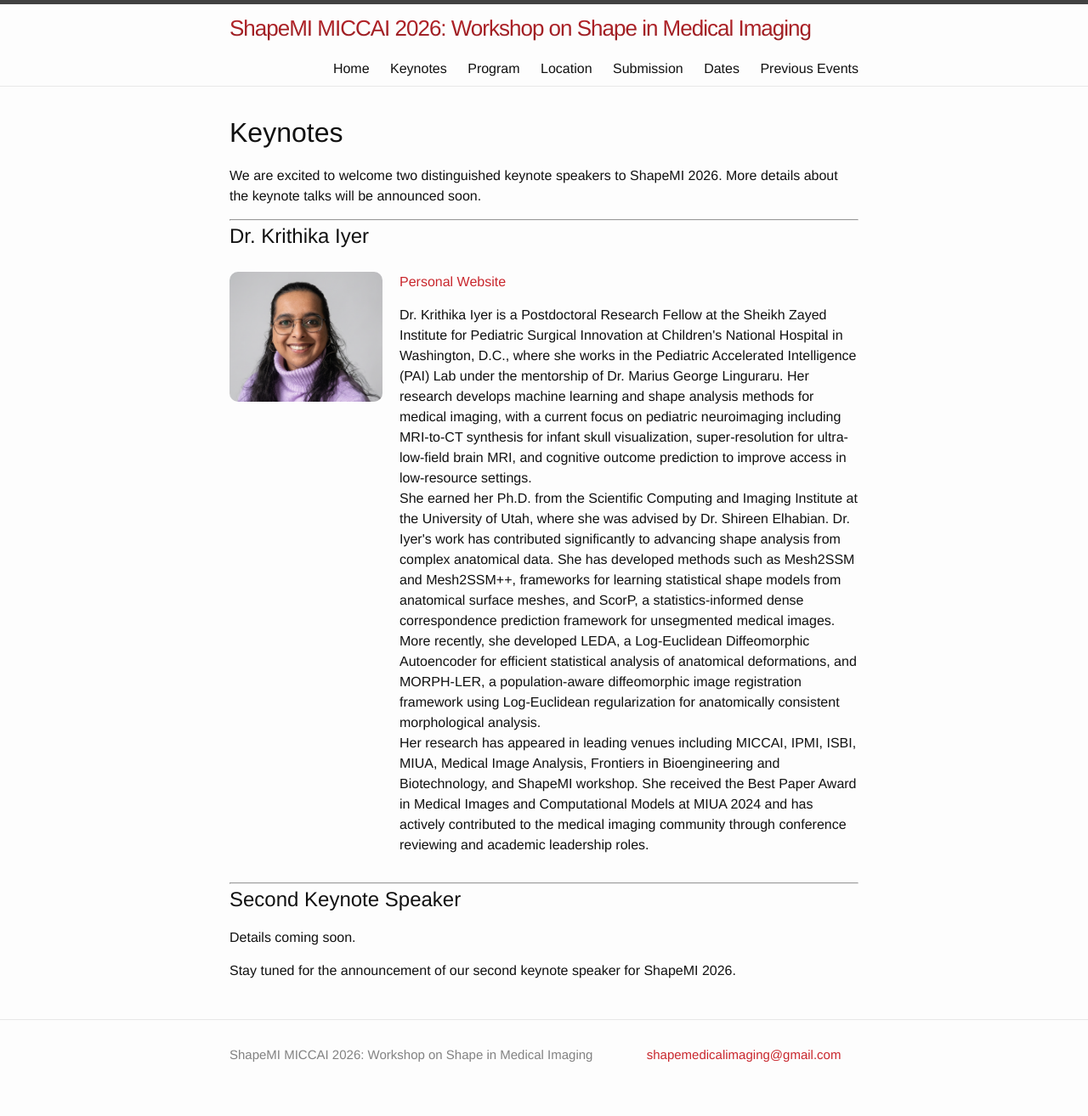
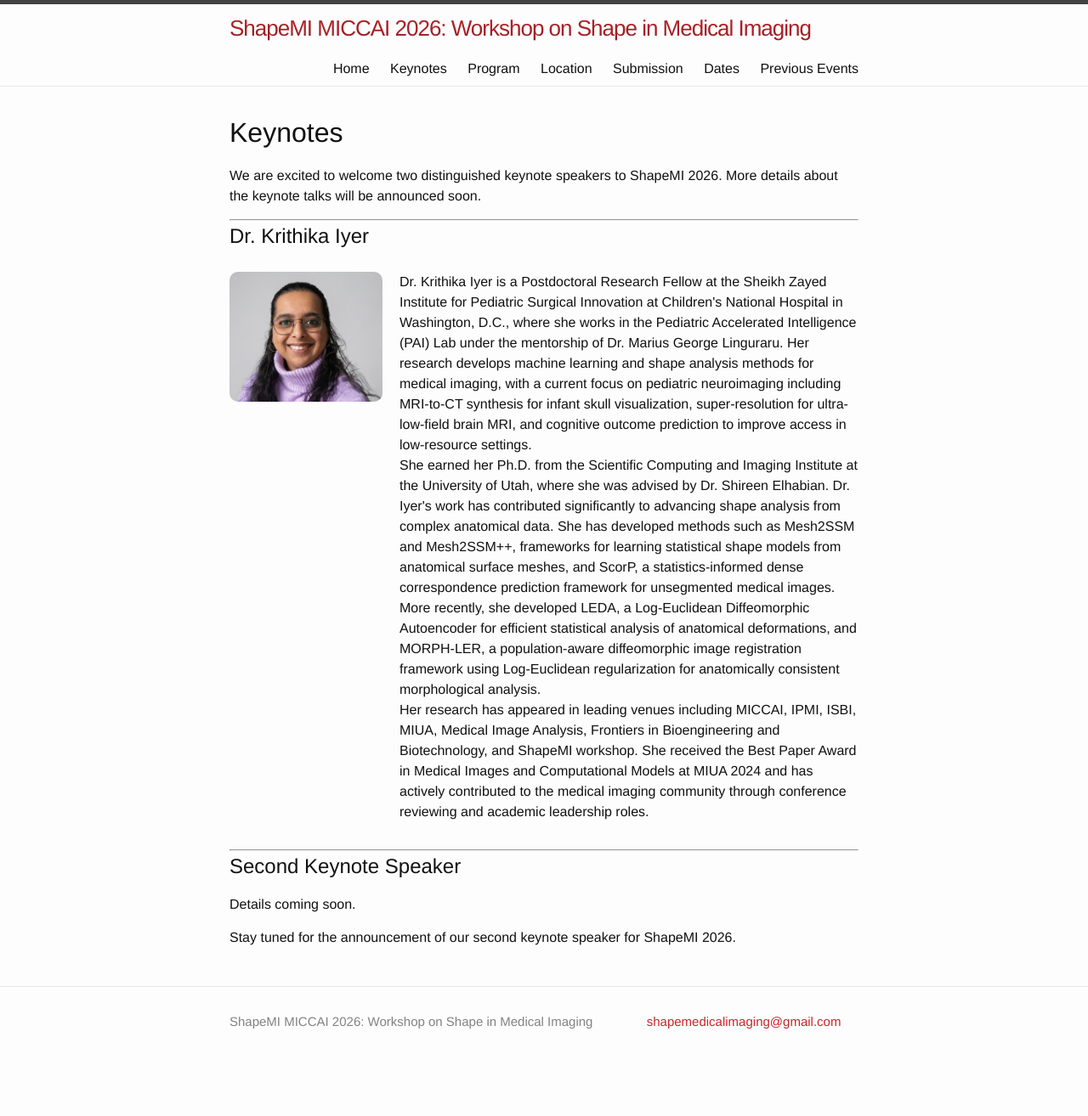
Before and after one commit to shapemi/shapemi.github.io, a Jekyll site: the page built from keynotes/index.md, in a window 1280 px wide. Shown: the whole page at 85% size. Built offline with Jekyll 4.4.1, drawn with Linux system fonts in a browser that asks for light colours; after the commit the page ends 1275 px from its top, so only the background shows below that.

Commit message:
Remove personal website link from keynotes index
Removed personal website link from the index page.

```diff
--- a/keynotes/index.md
+++ b/keynotes/index.md
@@ -21,10 +21,6 @@ We are excited to welcome two distinguished keynote speakers to ShapeMI 2026. Mo
 
 <div style="flex: 1; min-width: 280px;">
 
-<p>
-<a href="https://iyerkrithika21.github.io/" target="_blank">Personal Website</a>
-</p>
-
 Dr. Krithika Iyer is a Postdoctoral Research Fellow at the Sheikh Zayed Institute for Pediatric Surgical Innovation at Children's National Hospital in Washington, D.C., where she works in the Pediatric Accelerated Intelligence (PAI) Lab under the mentorship of Dr. Marius George Linguraru. Her research develops machine learning and shape analysis methods for medical imaging, with a current focus on pediatric neuroimaging including MRI-to-CT synthesis for infant skull visualization, super-resolution for ultra-low-field brain MRI, and cognitive outcome prediction to improve access in low-resource settings.<br>
 
 She earned her Ph.D. from the Scientific Computing and Imaging Institute at the University of Utah, where she was advised by Dr. Shireen Elhabian. Dr. Iyer's work has contributed significantly to advancing shape analysis from complex anatomical data. She has developed methods such as Mesh2SSM and Mesh2SSM++, frameworks for learning statistical shape models from anatomical surface meshes, and ScorP, a statistics-informed dense correspondence prediction framework for unsegmented medical images. More recently, she developed LEDA, a Log-Euclidean Diffeomorphic Autoencoder for efficient statistical analysis of anatomical deformations, and MORPH-LER, a population-aware diffeomorphic image registration framework using Log-Euclidean regularization for anatomically consistent morphological analysis.<br>
```
